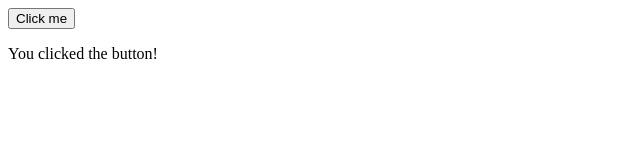
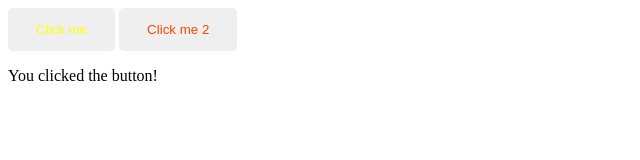
Before and after one commit to Amny-Y/Paying-JavaScript, a plain HTML site: page index.html in a window 1280 px wide. Both pictures are taken after a click on the button "Click me". Shown: the whole page, without its empty margins (0-640 px from the left). Drawn offline with Linux system fonts and the light colour scheme.

Commit message:
ejemplo de manipulacion de DOM

```diff
--- a/index.html
+++ b/index.html
@@ -4,25 +4,11 @@
     <meta name="boton">
 <title>Playing-Java</title>
 <link rel="stylesheet" href="styles.css">
-<script>
-document.addEventListener("DOMContentLoaded", function () {
-    function createParagraph() {
-      let para = document.createElement("p");
-      para.textContent = "You clicked the button!";
-      document.body.appendChild(para);
-    }
-
-    const buttons = document.querySelectorAll("button");
-
-    for (let i = 0; i < buttons.length; i++) {
-      buttons[i].addEventListener("click", createParagraph);
-    }
-  });
-  </script>
+<script src="script.js" defer>  </script>
 </head>
-
 <body>
-  <button> Click me </button>
+  <button id="btn1"> Click me</button>
+  <button id="btn2" on click="changeStyle()"> Click me 2</button>
 </body>
 
 </html>
--- a/script.js
+++ b/script.js
@@ -0,0 +1,23 @@
+const btn1 = document.getElementById("btn1");
+const btn2 = document.getElementById("btn2");
+
+
+
+    function createParagraph() {
+      let para = document.createElement("p");
+      para.textContent = "You clicked the button!";
+      document.body.appendChild(para);
+    }
+
+    const buttons = document.querySelectorAll("button");
+
+    for (let i = 0; i < buttons.length; i++) {
+      buttons[i].addEventListener("click", createParagraph);
+    }
+
+    function changeStyle() {
+        const btn1 = document.getElementById("btn1");
+        btn1.setAttribute("style", "color: yellow;");
+      }
+
+      btn1.addEventListener("click", changeStyle);
--- a/styles.css
+++ b/styles.css
@@ -0,0 +1,8 @@
+button {
+    border: blue;
+    color: orangered;
+    padding: 14px 28px;
+    cursor: pointer;
+    border-radius: 5px;
+    display: inline-flex;
+  }
```
